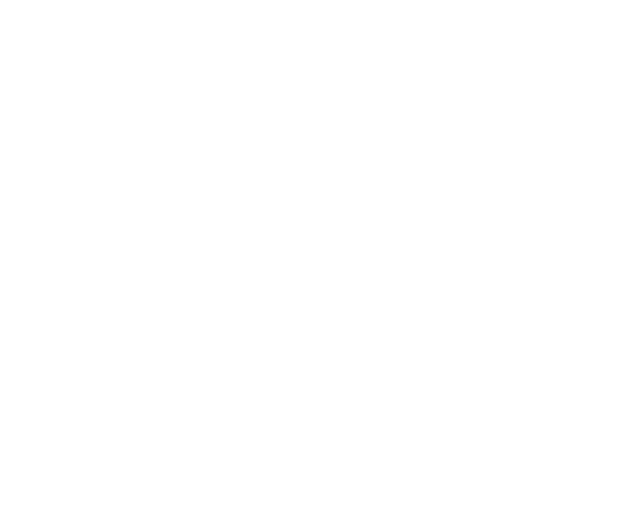
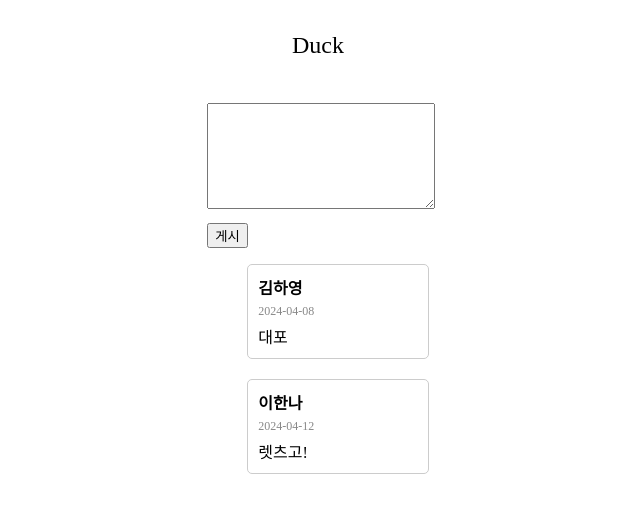
Before and after one commit to LikeLionHGU/DaePo_Front, a React (Create React App) app: page /DaePo/PostPage in a window 1280 px wide. Before the commit this address had no page. Shown: the top 512 px of the page, without its empty margins (330-970 px from the left). Built offline with nearby package versions, Linux system fonts and the light colour scheme; what recoil-persist would draw is missing.

Commit message:
feat: 포폴 카드 및 댓글 등록 기능

```diff
--- a/src/Router.js
+++ b/src/Router.js
@@ -3,6 +3,7 @@
 import Home from "./pages/Home";
 import MyPage from "./pages/MyPage";
 import CreatePost from "./pages/CreatePost";
+import PostPage from "./pages/PostPage";
 
 export default function Router() {
   return (
@@ -12,6 +13,7 @@
         <Route path="/DaePo" element={<Home />} />
         <Route path="/DaePo/MyPage" element={<MyPage />} />
         <Route path="/DaePo/CreatePost" element={<CreatePost />} />
+        <Route path="/DaePo/PostPage" element={<PostPage />} />
       </Routes>
     </BrowserRouter>
   );
--- a/src/component/Home/CardComponent.js
+++ b/src/component/Home/CardComponent.js
@@ -1,3 +1,74 @@
-export default function CardComponent() {
-  return <div> card </div>;
-}
+import React, { useState } from "react";
+import styled from "styled-components";
+import cardImage from "../../img/CardComponent.png";
+import { Link } from "react-router-dom";
+
+const Rect = styled.div`
+  width: 100%;
+  height: 100%;
+  position: relative;
+  overflow: hidden;
+  display: flex;
+  align-items: center;
+  justify-content: center;
+`;
+
+const OverlayTop = styled.div`
+  position: absolute;
+  top: ${({ show }) => (show ? "0" : "-100%")};
+  left: 0;
+  right: 0;
+  background-color: rgba(138, 43, 226, 0.7);
+  transition: top 0.8s ease-in-out;
+  z-index: 1;
+  display: flex;
+  justify-content: center;
+  align-items: center;
+  width: 100%;
+  height: 100%;
+`;
+
+const OverlayBottom = styled.div`
+  position: absolute;
+  bottom: ${({ show }) =>
+    show ? "0" : "-100%"}; /* 아래에서 올라오도록 설정 */
+  left: 0;
+  right: 0;
+  background-color: rgba(138, 43, 226, 0.7);
+  transition: bottom 0.8s ease-in-out;
+  z-index: 1;
+  display: flex;
+  justify-content: center;
+  align-items: center;
+  width: 100%;
+  height: 100%;
+`;
+
+const Text = styled.p`
+  color: white;
+  font-size: 24px;
+  position: absolute;
+  top: 40%;
+  left: 50%;
+  transform: translate(-50%, -50%);
+`;
+
+const CardComponent = () => {
+  const [hovered, setHovered] = useState(false);
+  return (
+    <Rect
+      onMouseEnter={() => setHovered(true)}
+      onMouseLeave={() => setHovered(false)}
+    >
+      <Link to="/DaePo/PostPage/">
+        <img src={cardImage} alt="duck" />
+        <OverlayTop show={hovered}></OverlayTop>
+        <OverlayBottom show={hovered}>
+          <Text>Duck</Text>
+        </OverlayBottom>
+      </Link>
+    </Rect>
+  );
+};
+
+export default CardComponent;
--- /dev/null
+++ b/src/component/PostPage/CommentComponent.js
@@ -0,0 +1,96 @@
+import React, { useState } from "react";
+import styled from "styled-components";
+
+const Root = styled.div`
+  display: flex;
+  justify-content: center;
+`;
+
+const WritingArea = styled.div`
+  margin-top: 20px;
+`;
+
+const Textarea = styled.textarea`
+  width: 100%;
+  height: 100px;
+  margin-bottom: 10px;
+`;
+
+const Button = styled.button``;
+
+const SinglecommentWrapper = styled.div`
+  .comment {
+    margin-bottom: 20px;
+    padding: 10px;
+    border: 1px solid #ccc;
+    border-radius: 5px;
+  }
+  .writer {
+    font-weight: bold;
+    margin-bottom: 5px;
+  }
+  .date {
+    font-size: 12px;
+    color: #888;
+    margin-bottom: 5px;
+  }
+  .content {
+    font-size: 16px;
+  }
+`;
+
+const CommentComponent = () => {
+  const [comment, setComment] = useState([
+    {
+      uuid: 1,
+      writer: "김하영",
+      date: "2024-04-08",
+      content: "대포",
+    },
+    {
+      uuid: 2,
+      writer: "이한나",
+      date: "2024-04-12",
+      content: "렛츠고!",
+    },
+  ]);
+
+  const addComment = () => {
+    const value = document.querySelector("#new-comment-content").value;
+    setComment([
+      ...comment,
+      {
+        uuid: comment.length + 1,
+        writer: "김하영",
+        date: new Date().toISOString().slice(0, 10),
+        content: value,
+      },
+    ]);
+  };
+
+  return (
+    <Root id="root">
+      <div>
+        <WritingArea id="writing-area">
+          <Textarea id="new-comment-content"></Textarea>
+          <Button id="submit-new-comment" onClick={addComment}>
+            게시
+          </Button>
+        </WritingArea>
+        <ul id="comment">
+          <SinglecommentWrapper>
+            {comment.map((comment) => (
+              <div className="comment" key={comment.uuid}>
+                <div className="writer">{comment.writer}</div>
+                <div className="date">{comment.date}</div>
+                <div className="content">{comment.content}</div>
+              </div>
+            ))}
+          </SinglecommentWrapper>
+        </ul>
+      </div>
+    </Root>
+  );
+};
+
+export default CommentComponent;
--- /dev/null
+++ b/src/component/PostPage/TitleComponent.js
@@ -0,0 +1,11 @@
+import styled from "styled-components";
+
+function TitleComponent() {
+  const Text = styled.p`
+    color: black;
+    font-size: 24px;
+  `;
+  return <Text>Duck</Text>;
+}
+
+export default TitleComponent;
--- /dev/null
+++ b/src/pages/PostPage.js
@@ -0,0 +1,13 @@
+import CommentComponent from "../component/PostPage/CommentComponent";
+import TitleComponent from "../component/PostPage/TitleComponent";
+
+function PostPage() {
+  return (
+    <>
+      <TitleComponent />
+      <CommentComponent />
+    </>
+  );
+}
+
+export default PostPage;
```
Also changed, not shown: src/img/CardComponent.png (added).
